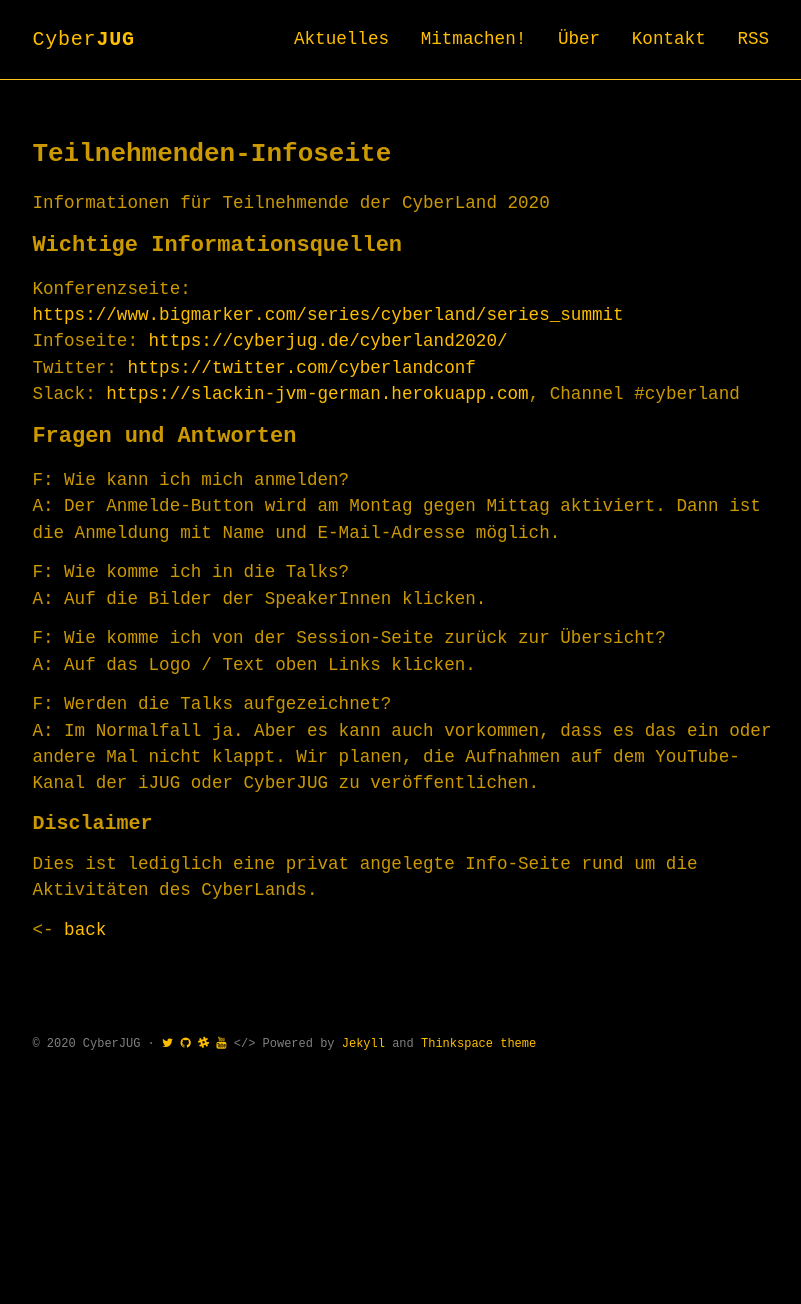
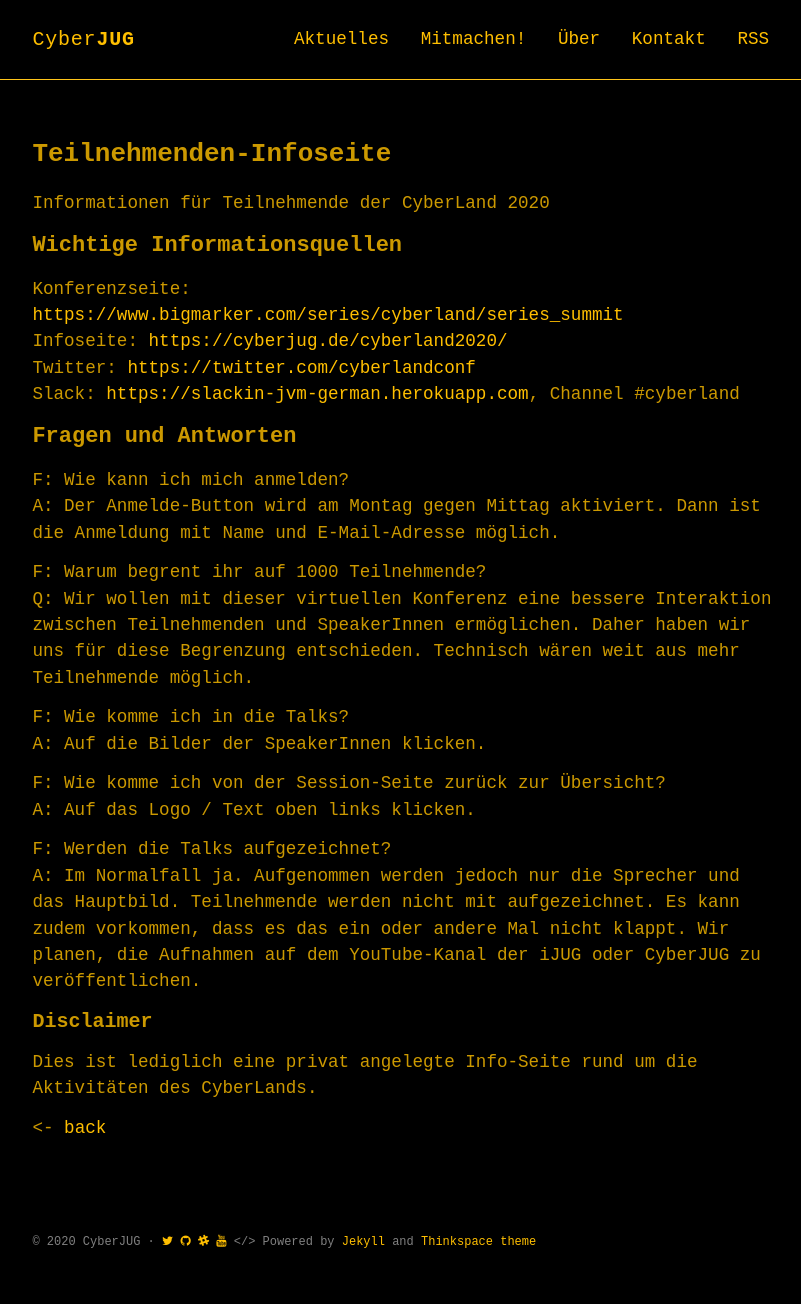
Before and after one commit to cyberjug/website, a Jekyll site: the page built from docs/cyberland/cyberland2020_teilnehmer.md, in a window 1280 px wide. Shown: the whole page, without its empty margins (234-1035 px from the left). Built offline with Jekyll 4.4.1, drawn with Linux system fonts in a browser that asks for light colours; some web fonts are replaced; before the commit the page ends 1106 px from its top, so only the background shows below that.

Commit message:
update faq

```diff
--- a/docs/cyberland/cyberland2020_teilnehmer.md
+++ b/docs/cyberland/cyberland2020_teilnehmer.md
@@ -20,14 +20,17 @@ Slack: <https://slackin-jvm-german.herokuapp.com>, Channel #cyberland
 F: Wie kann ich mich anmelden?
 A: Der Anmelde-Button wird am Montag gegen Mittag aktiviert. Dann ist die Anmeldung mit Name und E-Mail-Adresse möglich.
 
+F: Warum begrent ihr auf 1000 Teilnehmende?
+Q: Wir wollen mit dieser virtuellen Konferenz eine bessere Interaktion zwischen Teilnehmenden und SpeakerInnen ermöglichen. Daher haben wir uns für diese Begrenzung entschieden. Technisch wären weit aus mehr Teilnehmende möglich.
+
 F: Wie komme ich in die Talks?
 A: Auf die Bilder der SpeakerInnen klicken.
 
 F: Wie komme ich von der Session-Seite zurück zur Übersicht?
-A: Auf das Logo / Text oben Links klicken.
+A: Auf das Logo / Text oben links klicken.
 
 F: Werden die Talks aufgezeichnet?
-A: Im Normalfall ja. Aber es kann auch vorkommen, dass es das ein oder andere Mal nicht klappt. Wir planen, die Aufnahmen auf dem YouTube-Kanal der iJUG oder CyberJUG zu veröffentlichen.
+A: Im Normalfall ja. Aufgenommen werden jedoch nur die Sprecher und das Hauptbild. Teilnehmende werden nicht mit aufgezeichnet. Es kann zudem vorkommen, dass es das ein oder andere Mal nicht klappt. Wir planen, die Aufnahmen auf dem YouTube-Kanal der iJUG oder CyberJUG zu veröffentlichen.
 
 ### Disclaimer
 
```
